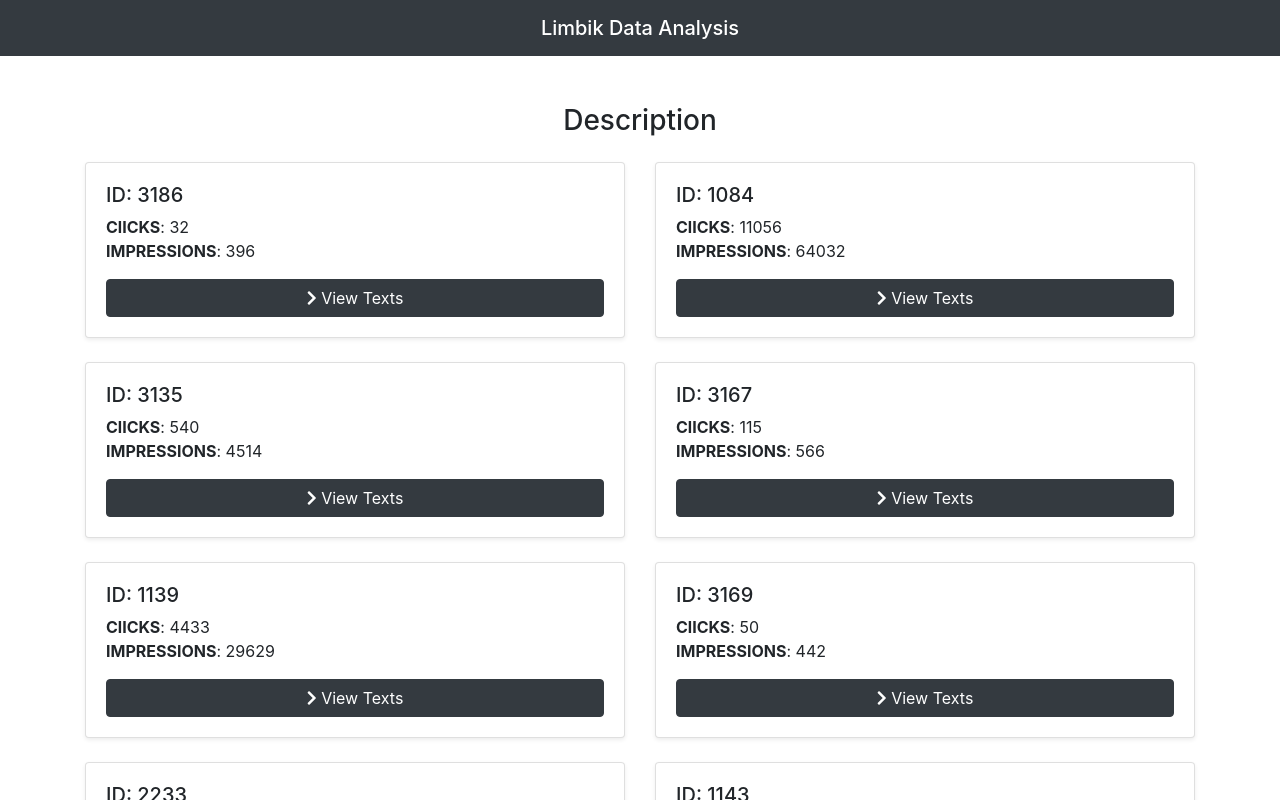
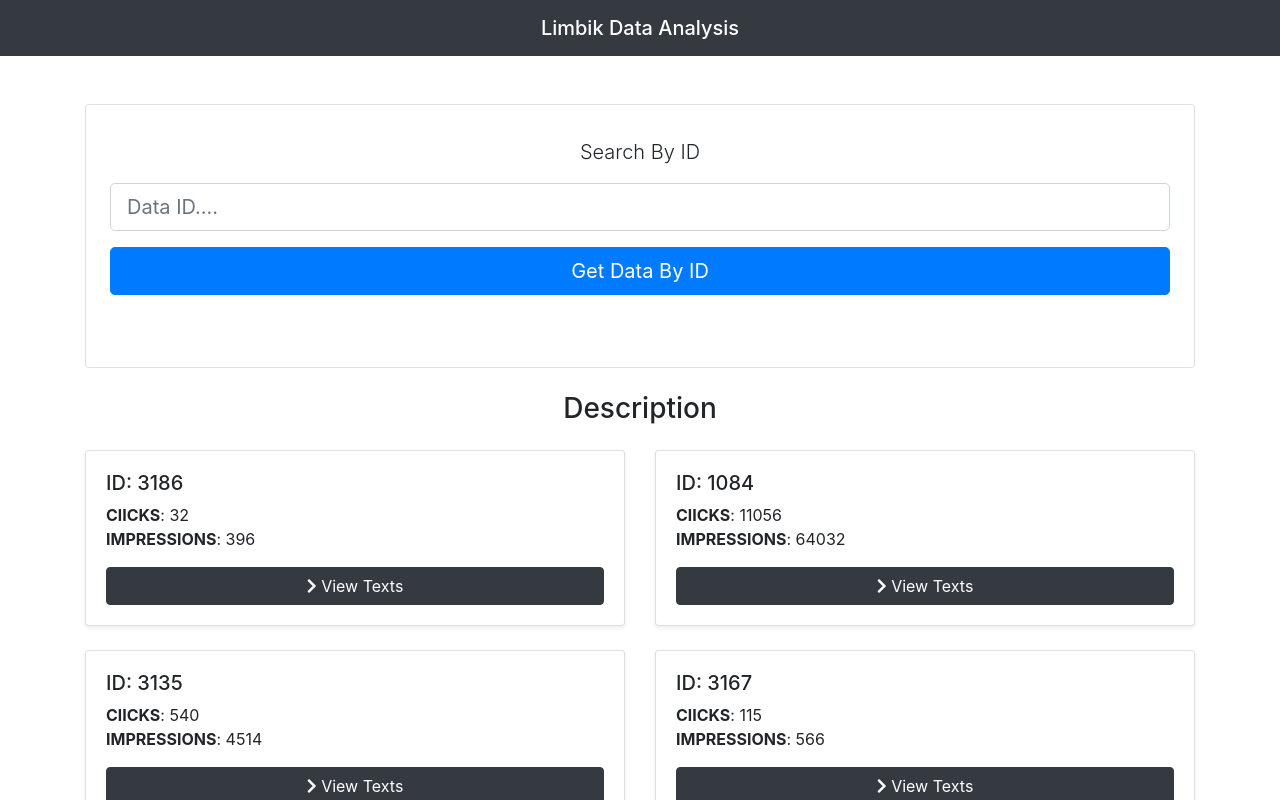
Before and after one commit to woodylucas/limbik-technical, a React (Create React App) app: page / in a window 1280 px wide. Shown: the top 800 px of the page. Built offline with nearby package versions, Linux system fonts and the light colour scheme; data requests are answered from the project's data file.

Commit message:
added dispatch

```diff
--- a/src/components/layout/Index.js
+++ b/src/components/layout/Index.js
@@ -1,9 +1,11 @@
 import React from 'react';
 import Data from '../data/Data'
+import Search from '../text/Search'
 
 const Index = () => {
   return (
     <React.Fragment>
+      <Search />
       <Data />
     </React.Fragment>
   )
--- /dev/null
+++ b/src/components/text/Search.js
@@ -0,0 +1,65 @@
+import React from 'react';
+import axios from 'axios';
+import { Consumer } from '../../context'
+
+class Search extends React.Component {
+  state = {
+    dataId:  ""
+  }
+
+  findID = (dispatch, event) => {
+    event.preventDefault();
+    axios.get(`http://localhost:3000/data/${this.state.dataId}`)
+      .then(resp => {
+        console.log(resp.data)
+        // dispatch({
+        //   type: 'SEARCH_ID',
+        //   payload: resp.data
+        // })
+        // this.setState({text: resp.data })
+      })
+  }
+
+  onChange = event => {
+    let value = event.target.value;
+    this.setState({
+      [event.target.name]: value
+    })
+
+  }
+  render() {
+    return(
+      <Consumer>
+        {value => {
+          console.log(value)
+          const { dispatch } = value;
+          return (
+            <div className="card card-body mb-4 p-4">
+              <h1 className="display-4 text-center">
+              </h1>
+              <p className="lead text-center">Search By ID</p>
+              <form onSubmit={this.findID.bind(this, dispatch)}>
+                <div className="form-group">
+                  <input type="text"
+                  className="form-control form-control-lg"
+                  placeholder="Data ID...."
+                  name="dataId"
+                  value={this.state.dataId}
+                  onChange={this.onChange}
+                  />
+                </div>
+                <button
+                className="btn btn-primary btn-lg btn-block mb-5"
+                type="submit"
+                > Get Data By ID
+                </button>
+              </form>
+            </div>
+          )
+        }}
+      </Consumer>
+    )
+  }
+}
+
+export default Search;
--- a/src/context.js
+++ b/src/context.js
@@ -3,10 +3,24 @@
 
 const Context = React.createContext();
 
+const reducer = (state, action) => {
+  switch(action.type) {
+    case 'SEARCH_ID':
+      return {
+        ...state,
+        data_list: action.payload,
+        heading: 'Search Results'
+      };
+      default:
+        return state;
+  }
+}
+
 export class Provider extends React.Component {
   state = {
     data_list: [],
-    heading: 'Description'
+    heading: 'Description',
+    dispatch: action => this.setState(state => reducer(state, action))
   };
 
   componentDidMount() {
```
